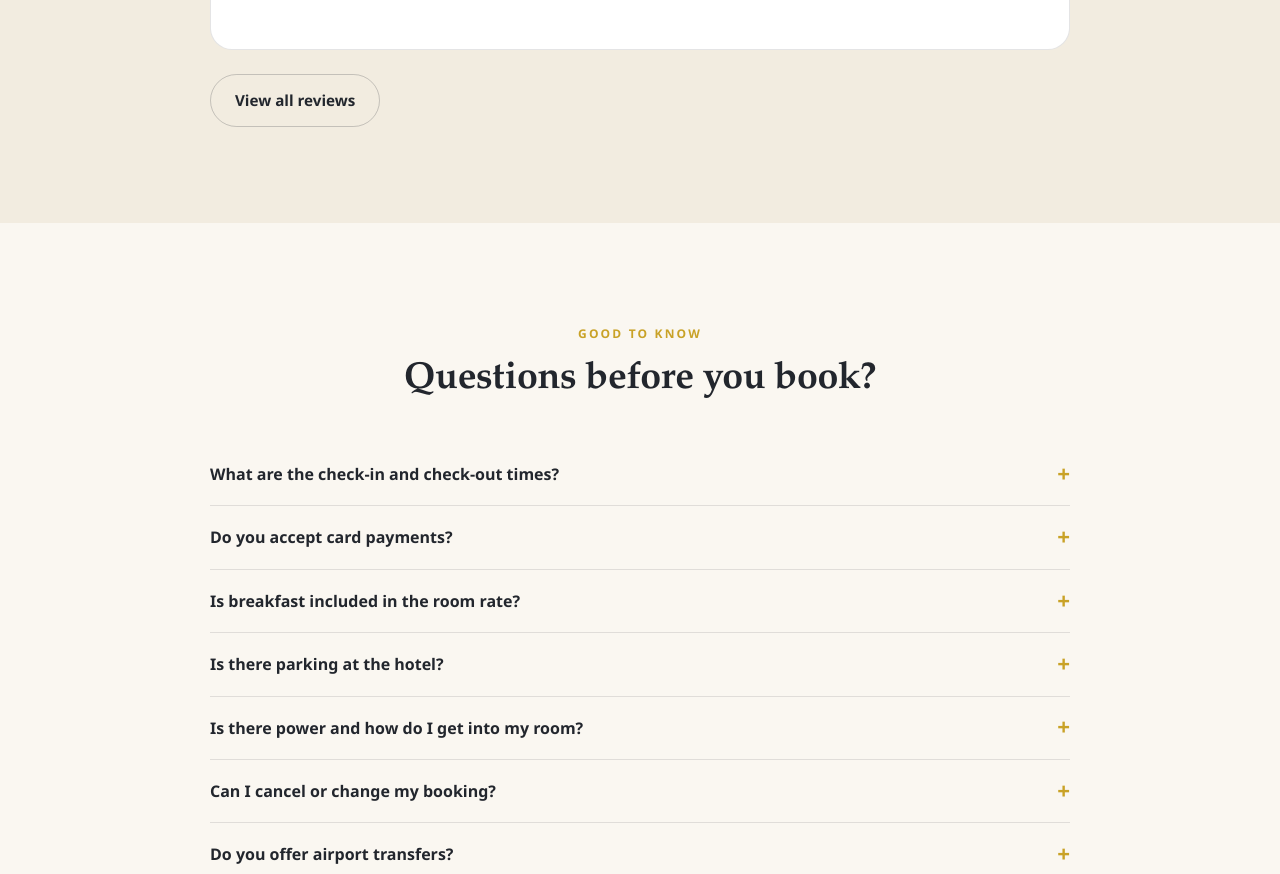
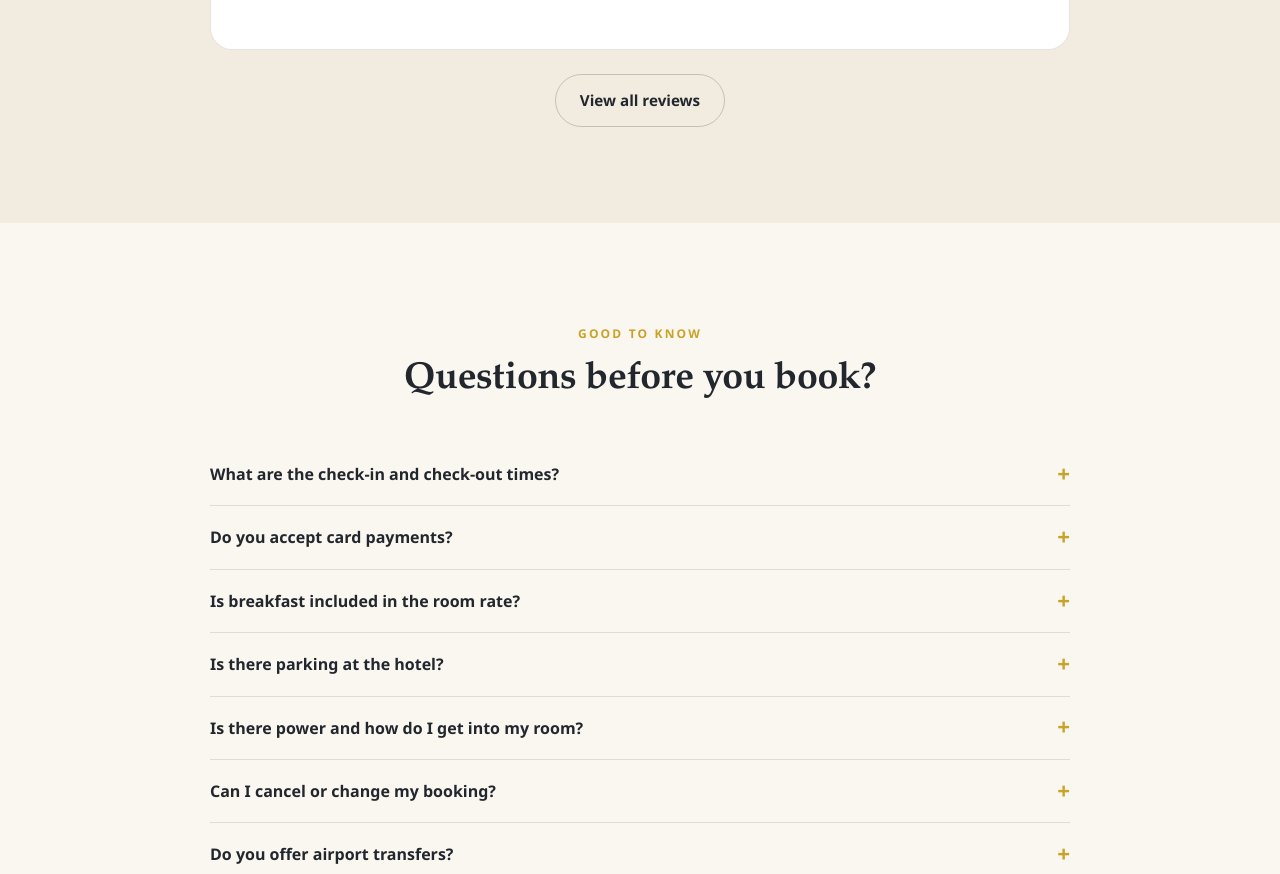
Before and after one commit to stanleyobi627-rgb/dabara-hotel-and-suite, a website with bundled scripts: page index.html in a window 1280 px wide. Shown: the part 5812-6686 px from the top of the page. Built offline with nearby package versions, Linux system fonts and the light colour scheme.

Commit message:
Center view-all-reviews link on home

```diff
--- a/css/style.css
+++ b/css/style.css
@@ -302,6 +302,10 @@ p {
 
 .row--end {
   justify-content: flex-end;
+}
+
+.row--center {
+  justify-content: center;
 }
 
 .grow {
```
